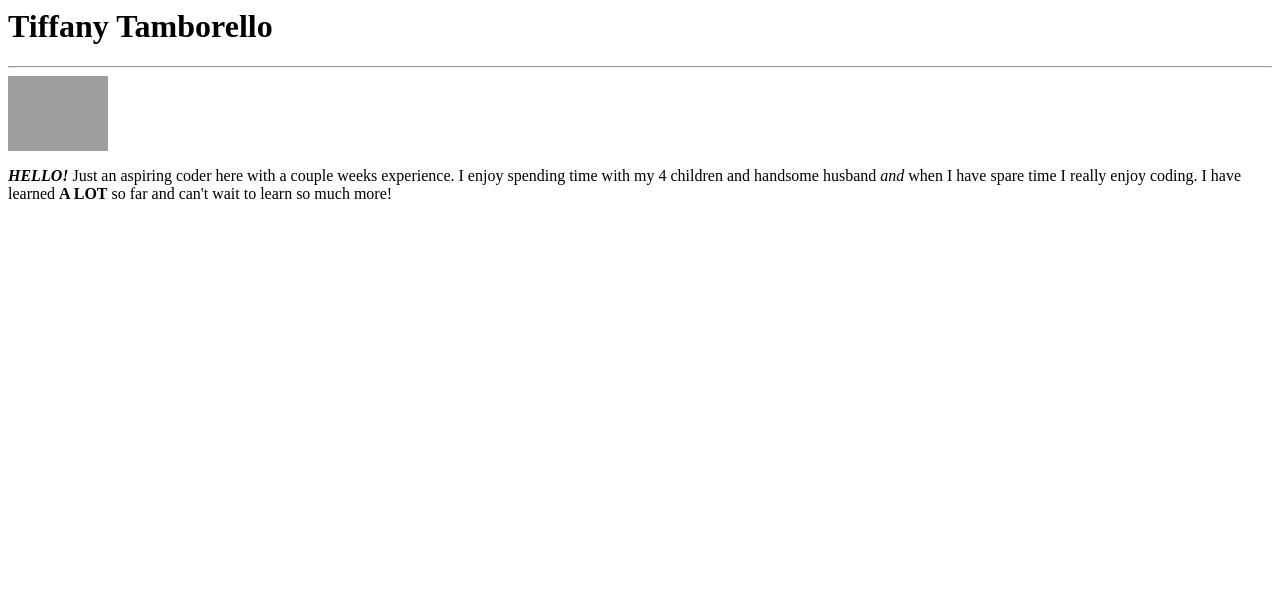
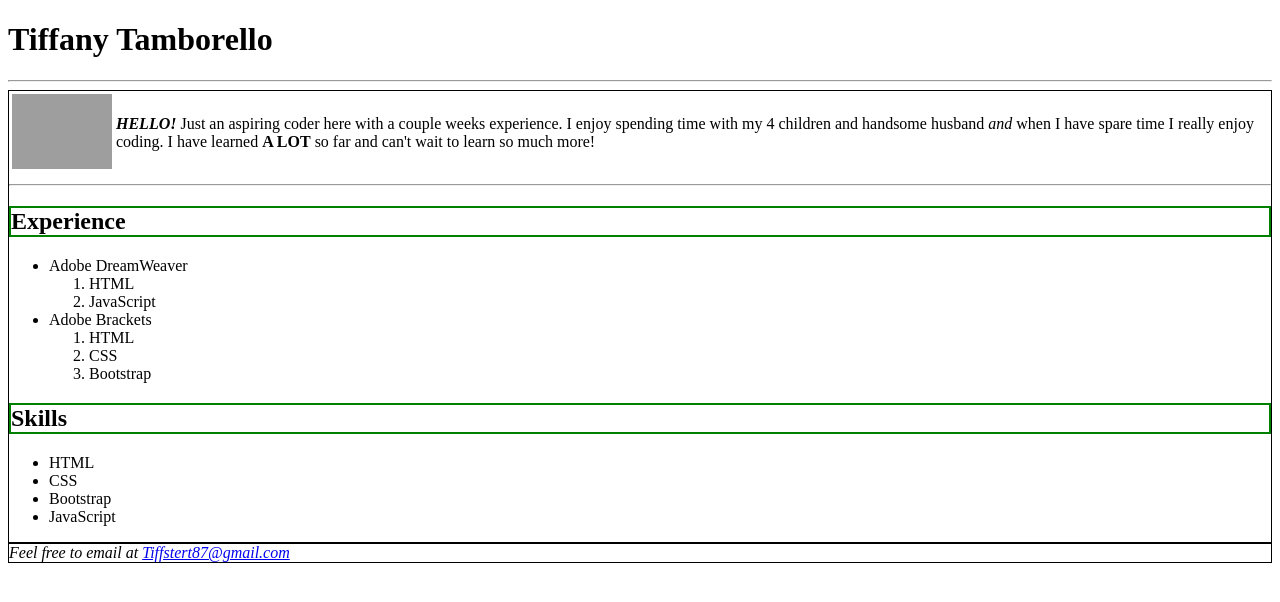
Before and after one commit to TiffyT/Resume, a plain HTML site: page index.html in a window 1280 px wide. Drawn offline with Linux system fonts and the light colour scheme; grey boxes are pictures that could not be loaded.

Commit message:
New content

```diff
--- a/index.html
+++ b/index.html
@@ -1,5 +1,65 @@
-<h1>Tiffany Tamborello</h1>
+<!DOCTYPE html>
+<html>
+
+<head>
+    <title>Tiffany Tamborello</title>
+    <style>
+        h2 {
+            border: solid 2px green;
+        }
+
+        section,
+        footer {
+            border: solid 1px black;
+        }
+    </style>
+</head>
+
+<body>
+    <header>
+        <h1>Tiffany Tamborello</h1>
+    </header>
     <hr>
-        <a href="https://www.facebook.com/tiffy.overall/" target="_blank"> <img src="https://scontent-dfw5-1.xx.fbcdn.net/v/t1.0-9/58831534_2427394770824433_8520136941033750528_o.jpg?_nc_cat=101&_nc_sid=09cbfe&_nc_ohc=XuF0k8DsB7cAX9hwwu3&_nc_ht=scontent-dfw5-1.xx&oh=77545afc9d1e5a3ed7758e15a80dee5f&oe=5F7DC4FF" width="100"></a>
-        <p><strong><em>HELLO!</em></strong> Just an aspiring coder here with a couple weeks experience. I enjoy spending time with my 4 children and handsome husband <em>and</em> when I have spare time I really enjoy coding. I have learned <strong> A LOT</strong> so far and can't wait to learn so much more!</p>
-    </body>
+    <section>
+        <table>
+            <tr>
+                <td>
+                    <a href="https://www.facebook.com/tiffy.overall/" target="_blank"> <img src="https://scontent-dfw5-1.xx.fbcdn.net/v/t1.0-9/58831534_2427394770824433_8520136941033750528_o.jpg?_nc_cat=101&_nc_sid=09cbfe&_nc_ohc=XuF0k8DsB7cAX9hwwu3&_nc_ht=scontent-dfw5-1.xx&oh=77545afc9d1e5a3ed7758e15a80dee5f&oe=5F7DC4FF" width="100"></a>
+                </td>
+                <td>
+                    <p><strong><em>HELLO!</em></strong> Just an aspiring coder here with a couple weeks experience. I enjoy spending time with my 4 children and handsome husband <em>and</em> when I have spare time I really enjoy coding. I have learned <strong> A LOT</strong> so far and can't wait to learn so much more!</p>
+                </td>
+            </tr>
+        </table>
+        <hr>
+        <h2>Experience</h2>
+        <ul>
+            <li>Adobe DreamWeaver<ol>
+                    <li>HTML</li>
+                    <li>JavaScript</li>
+                </ol>
+            </li>
+            <li>Adobe Brackets<ol>
+                    <li>HTML</li>
+                    <li>CSS</li>
+                    <li>Bootstrap</li>
+                </ol>
+            </li>
+        </ul>
+        <h2>Skills</h2>
+        <ul>
+            <li>HTML</li>
+            <li>CSS</li>
+            <li>Bootstrap</li>
+            <li>JavaScript</li>
+        </ul>
+    </section>
+    <footer>
+        <address>
+            Feel free to email at <a href="mailto:Tiffstert87@gmail.com" target="_blank">Tiffstert87@gmail.com</a>
+        </address>
+    </footer>
+</body>
+
+
+</html>
```
